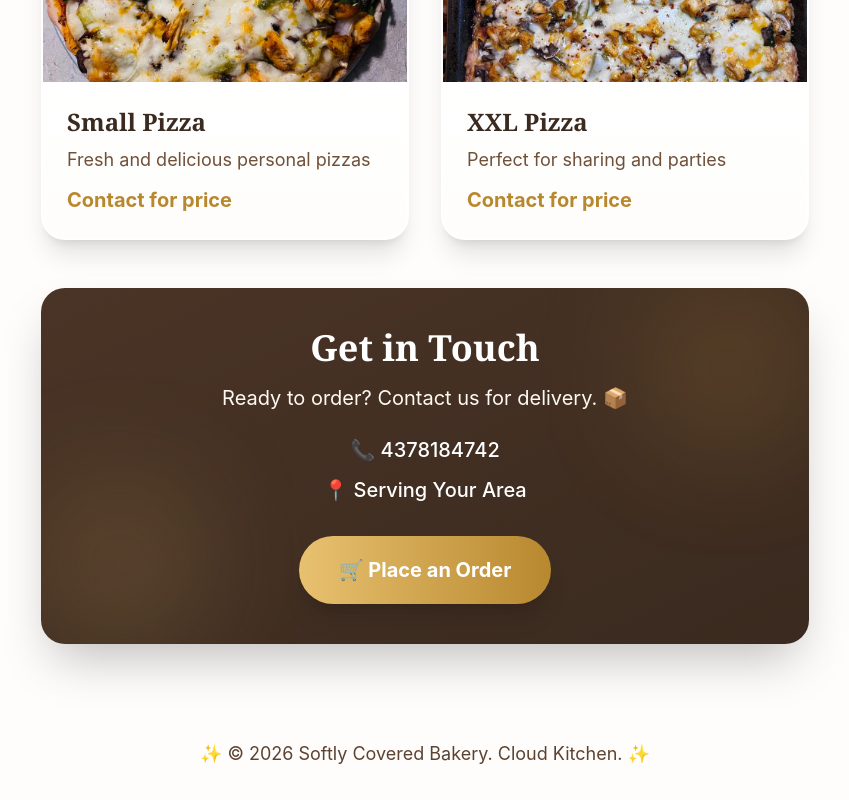
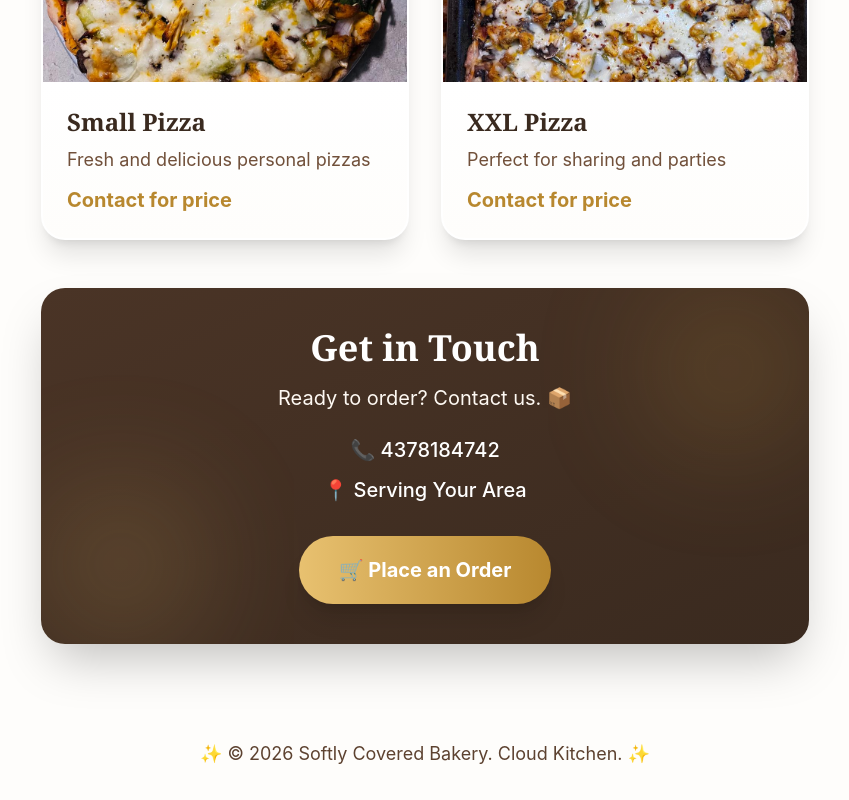
Before and after one commit to Farnazmoh/softlycovered_bakers, a Next.js app: page / in a window 1280 px wide. Shown: the part 2133-2933 px from the top of the page, without its empty margins (215-1064 px from the left). Built offline with nearby package versions, Linux system fonts and the light colour scheme.

Commit message:
update contact message for delivery inquiries

```diff
--- a/app/page.tsx
+++ b/app/page.tsx
@@ -90,7 +90,7 @@ export default function Home() {
             <div className="relative z-10">
               <h3 className="text-4xl font-serif font-bold mb-4">Get in Touch</h3>
               <p className="text-cream-100 text-xl mb-6">
-                Ready to order? Contact us for delivery. 📦
+                Ready to order? Contact us. 📦
               </p>
               <div className="space-y-3 text-xl">
                 <p className="font-medium">📞 4378184742</p>
```
